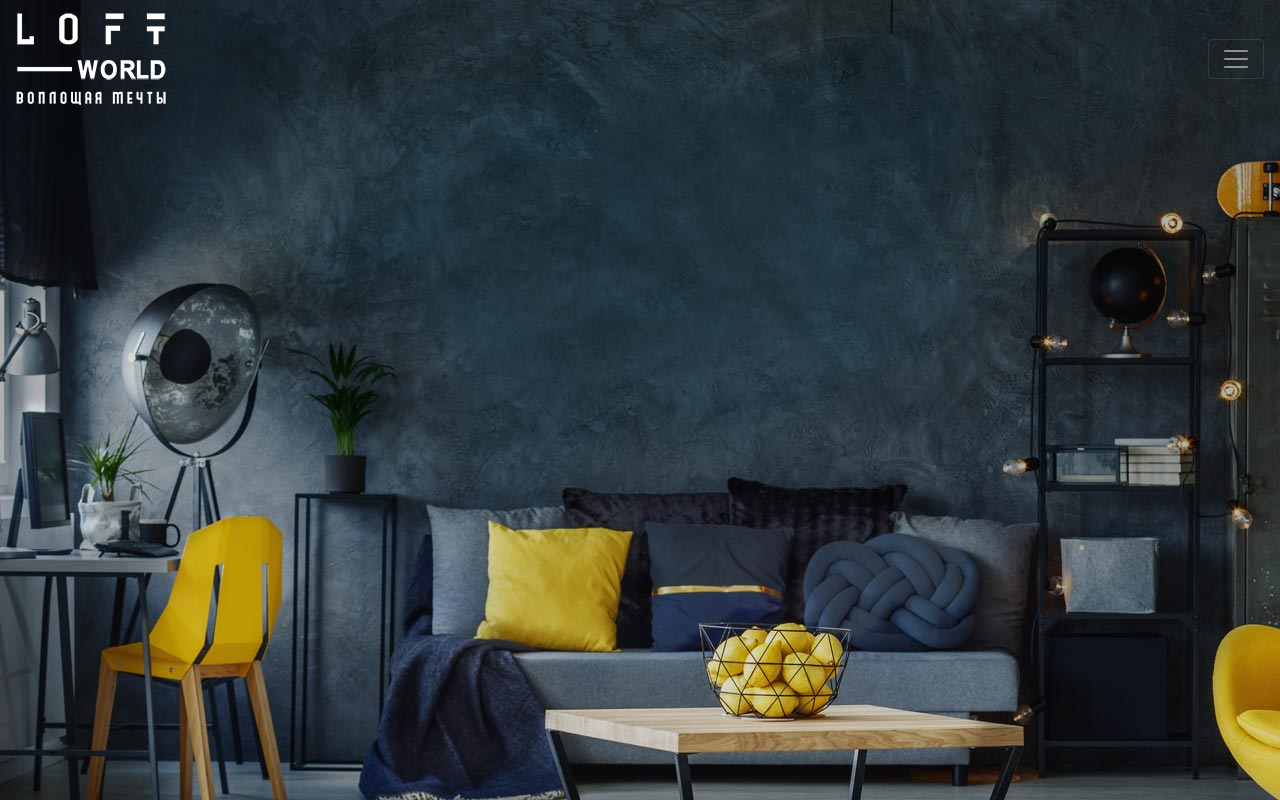
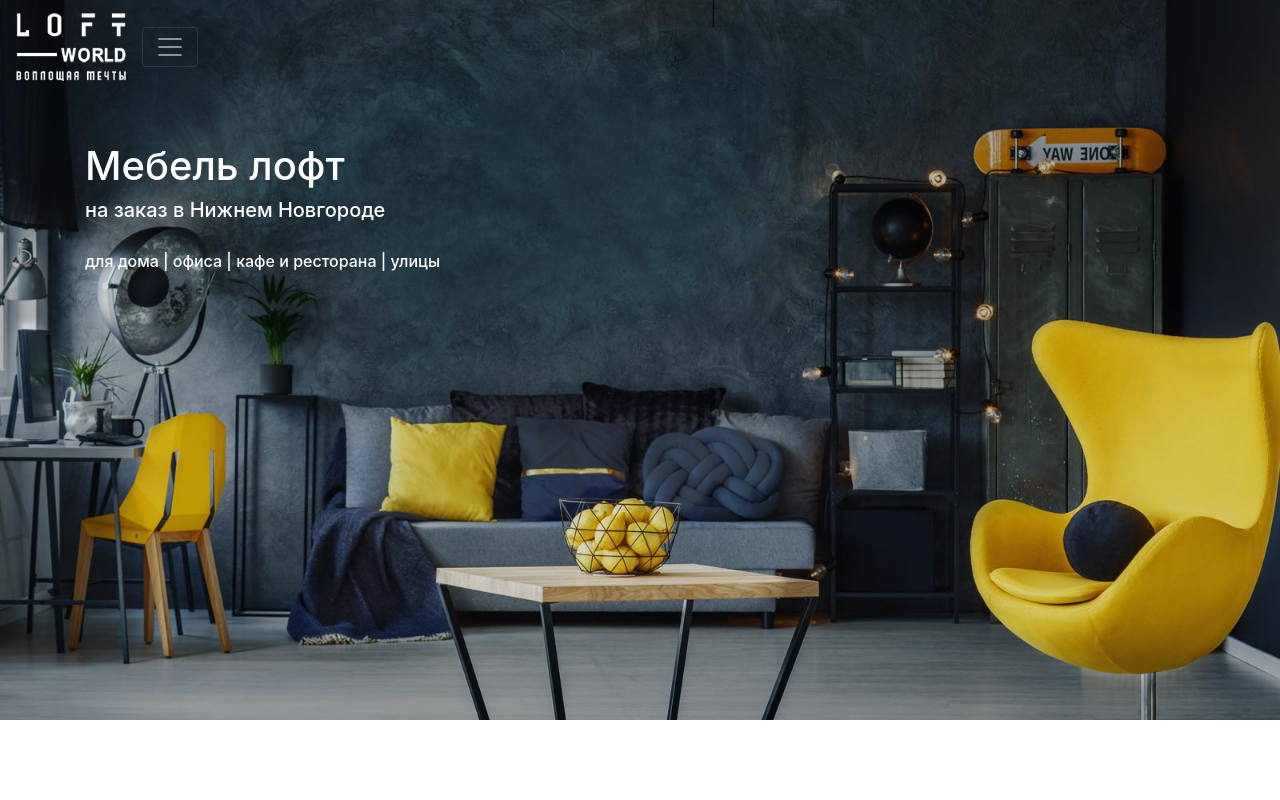
Before and after one commit to Flash-Royal/Site, a Django app: page /main/ in a window 1280 px wide. Run offline with Django 3.2, Linux system fonts and the light colour scheme; data comes from the database, SQL or seed files in the repository; some libraries are stand-ins or nearby versions.

Commit message:
fix main.html

```diff
--- a/secondSite/template/main.html
+++ b/secondSite/template/main.html
@@ -11,15 +11,18 @@
     <title>Главная</title>
   </head>
   <body>
+    <div class = 'foto'>
+      <img class = 'background' src = "{%static 'background.jpg'%}">
+      <div class = 'menu'>
         <nav class = "navbar navbar-dark" >
           <a class = "navbar-brand" href = {% url 'main'%}>
-        <img src = "{%static 'logo.png'%}">
+            <img src = "{%static 'logo.png'%}" width = "110" height = "68">
           </a>
           <button class = "navbar-toggler" type = "button" data-toggle="collapse" data-target="#navbarTogglerDemo02" aria-controls="navbarTogglerDemo02" aria-expanded="false" aria-label="Toggle navigation">
             <span class="navbar-toggler-icon"></span>
           </button>
           <div class="collapse navbar-collapse" id="navbarTogglerDemo02">
-          <ul class="navbar-nav mr-auto mt-2 mt-lg-0">
+              <ul class="navbar-nav mr-auto mt-2 mt-lg-0 ">
                 {%for item in furn%}
                 <li class="nav-item">
                   <a class="nav-link" href= {{item.getLink}}> {{item.name}} </a>
@@ -28,10 +31,37 @@
               </ul>
           </div>
         </nav>
+      </div>
+      <div class = 'names' style= "margin: 70px 20px;">
+        <h1 style="color:#ffffff"> Мебель лофт </h1>
+        <h5> на заказ в Нижнем Новгороде </h5>
+        <h6 class = "n1"> для дома | офиса | кафе и ресторана | улицы </h6>
+      </div>
+    </div>
+  </body>
+
   <style>
-      body {
-          background-image: url('{%static "background.jpg"%}'); /* Путь к фоновому изображению */
+    .background {
+      width: 100%;
+      height: 100%;
+       }
+    .foto {
+      position: relative;
+    }
+    .menu {
+      position: absolute;
+      top: 0px;
+      left: 0px;
+    }
+    .names {
+      position: absolute;
+      top: 10%;
+      left: 65px;
+      color: white;
+      font: bolt 24px Helvetica;
+    }
+    .n1{
+      margin-top: 30px;
     }
   </style>
-  </body>
 </html>
```
Lines whose indentation alone changed are shown as unchanged.
